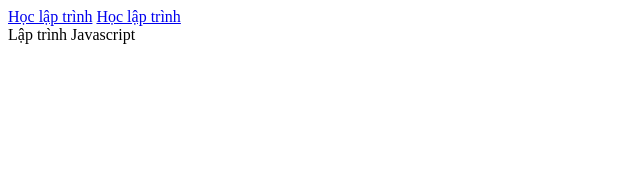
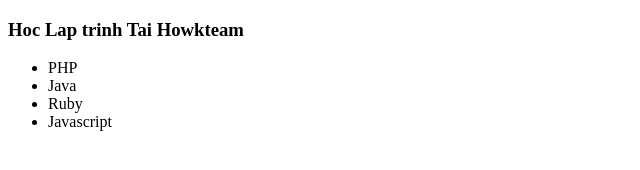
Before and after one commit to Sonbanh1997/Project01-js-html-css, a plain HTML site: page index.html in a window 1280 px wide. Shown: the whole page, without its empty margins (0-640 px from the left). Drawn offline with nearby package versions, Linux system fonts and the light colour scheme.

Commit message:
Hoc them duoc cach select và set textNode

```diff
--- a/index.html
+++ b/index.html
@@ -55,11 +55,21 @@
 <h2 class="myH2" title="my heading   2  ">my Heading type 2</h2> -->
 
 
-<a href="https://f8.edu.vn/">Học lập trình</a>
+<!-- <a href="https://f8.edu.vn/">Học lập trình</a>
 
 <a>Học lập trình</a>
 
-<div>Lập trình Javascript</div>
+<div>Lập trình Javascript</div> -->
+
+<div>
+	<h3 class="myHeading3">Heading3</h3>
+	<ul>
+		<li>PHP</li>
+		<li>Java</li>
+		<li>Ruby</li>
+		<li>Javascript</li>
+	</ul>
+</div>
 
 <!-- JAVASCRIPT LINKED FILE -->
  <script src="js/myscript.js"></script>
--- a/js/myscript.js
+++ b/js/myscript.js
@@ -1707,8 +1707,46 @@
 // console.log(myHeading2.title.indexOf('2'));
 
 
-var f8LinkElement = document.querySelector('a');
-var f8ShortLink = f8LinkElement.href;
-f8LinkElement.nextElementSibling.href = f8ShortLink;
-
-console.log(f8LinkElement.nextElementSibling.text);
+// var f8LinkElement = document.querySelector('a');
+// var f8ShortLink = f8LinkElement.href;
+// f8LinkElement.nextElementSibling.href = f8ShortLink;
+
+// console.log(f8LinkElement.nextElementSibling.text);
+
+
+var myHeading3 = document.querySelector('h3');
+
+//về cách lấy ra text node từ html
+
+//đối với innerText;
+// console.log(myHeading3.innerText);
+
+/* kết quả:  Hoc lap trinh tai F8 */
+
+//đối với textContent
+// console.log(myHeading3.textContent);
+
+/*
+kết quả:
+
+
+
+		Hoc lap trinh
+
+		tai F8
+
+
+*/
+
+
+//Ve cách set phần tử
+
+myHeading3.textContent = `
+
+ Hoc Lap trinh
+
+ Tai Howkteam
+`;
+
+console.log(myHeading3.textContent);
+console.log(myHeading3.innerText);
```
